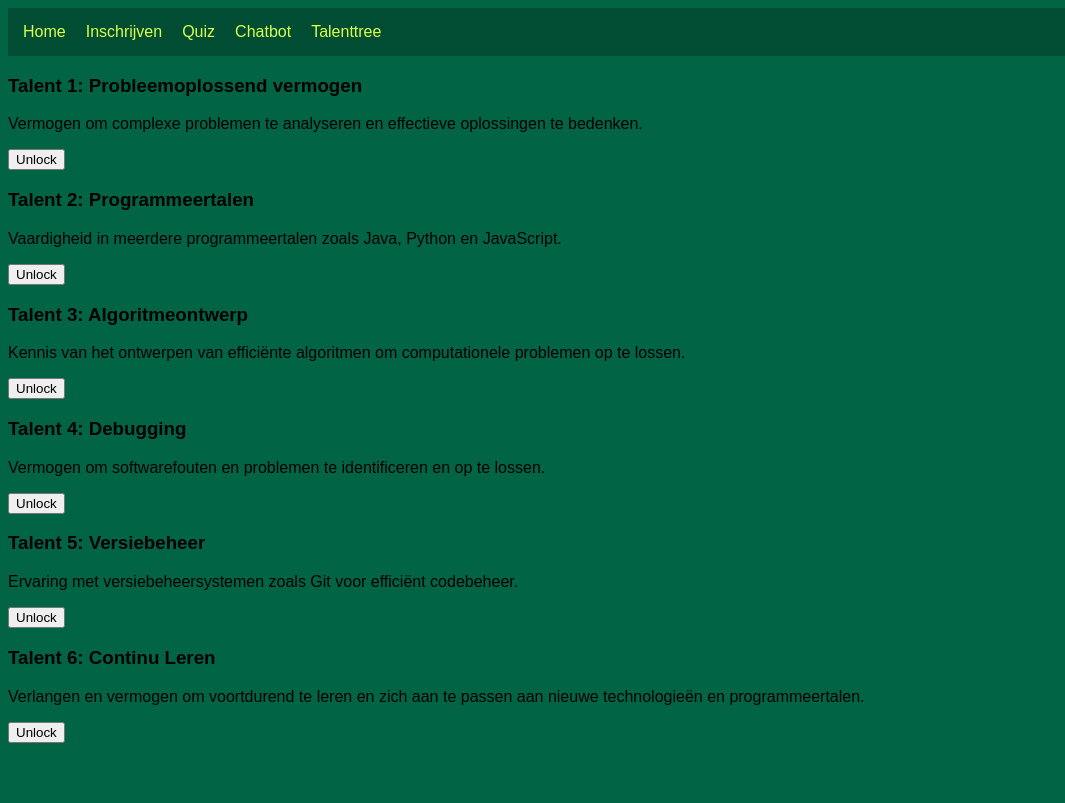
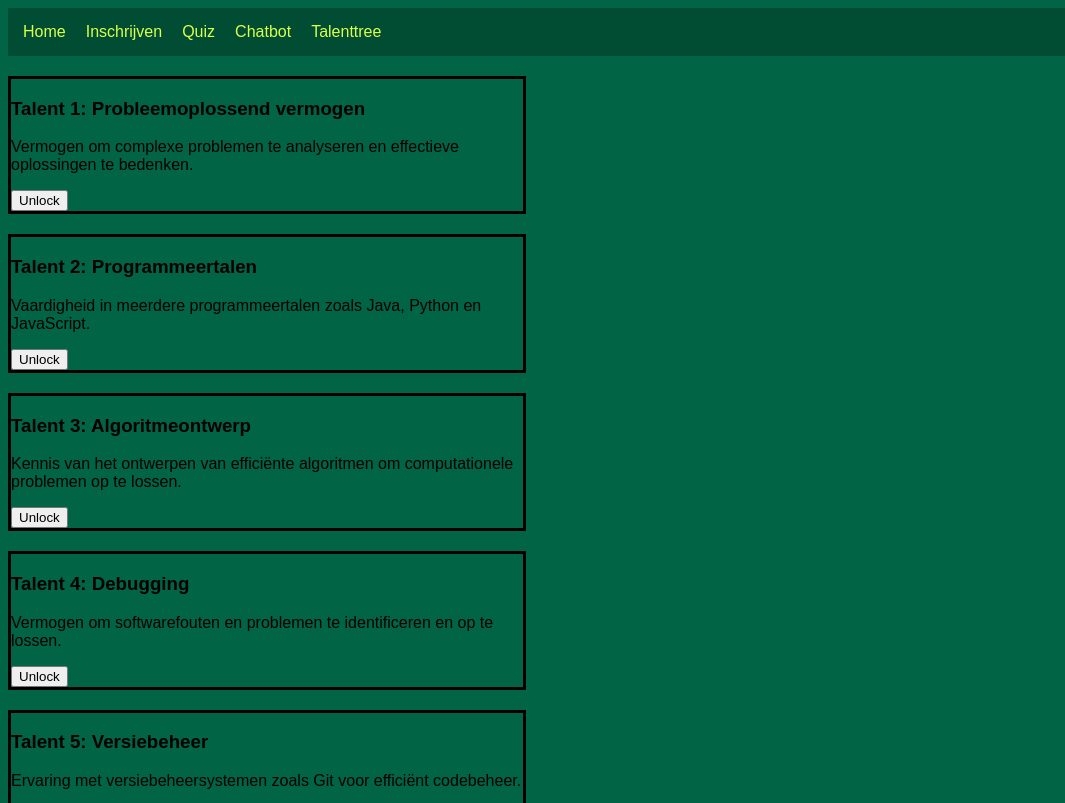
Before and after one commit to Ultrakip010/QUIZ-project, a plain HTML site: page talenttree.html in a window 1280 px wide. Shown: the top 803 px of the page, 0-1065 px from the left. Drawn offline with Linux system fonts and the light colour scheme.

Commit message:
border bij talenttree

```diff
--- a/css/style.css
+++ b/css/style.css
@@ -220,3 +220,9 @@ body {
 .locatie{
     margin-left: 10rem;
 }
+
+.talent-node {
+    border: 3px solid black;
+    margin-top: 20px;
+    width: 40vw;
+}
```
